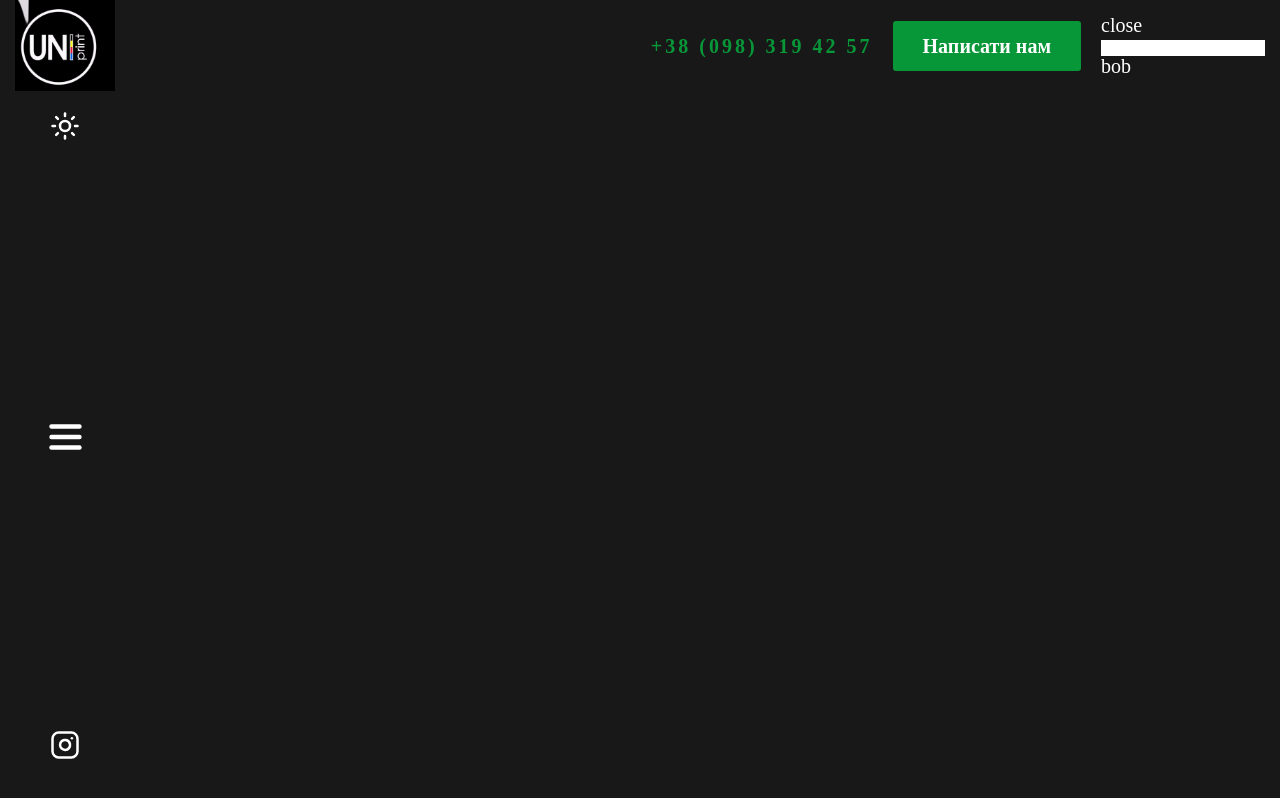
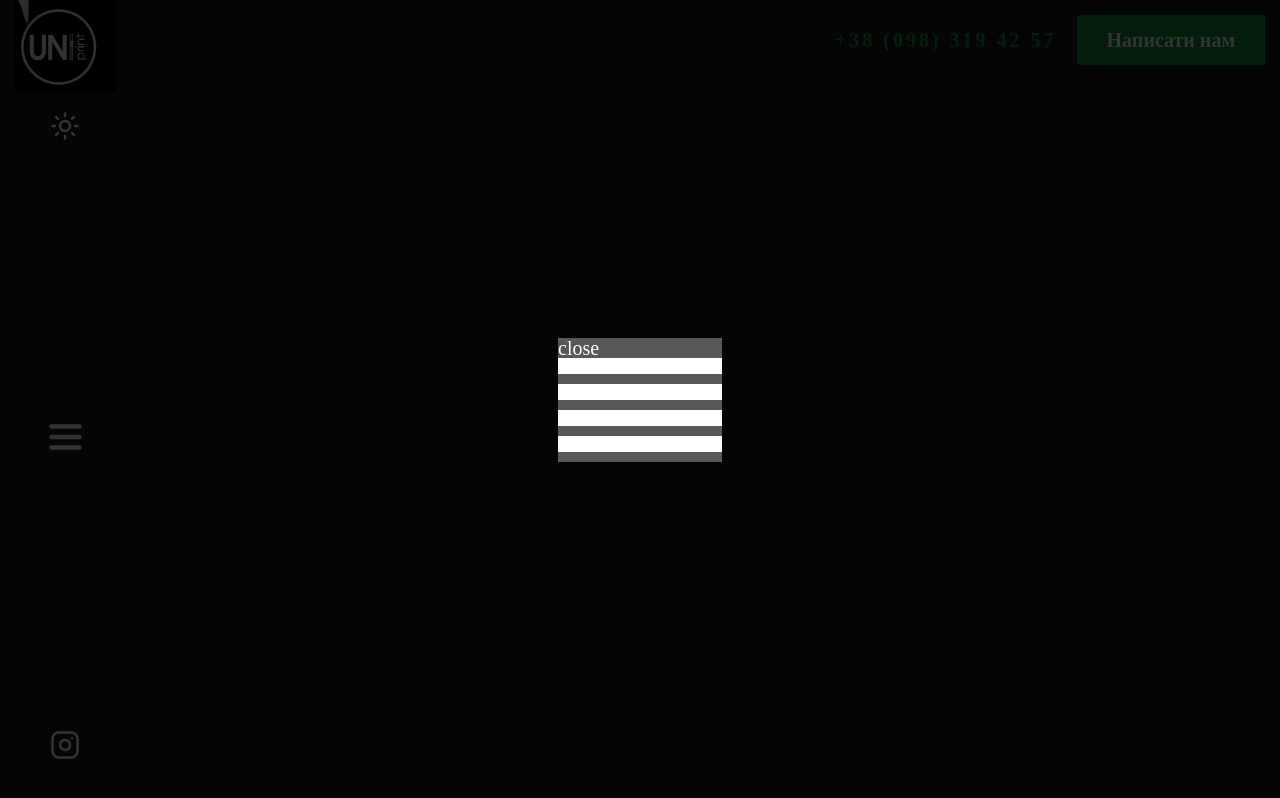
Before and after one commit to MEDOYED/uni-print, a React (Vite) app: page / in a window 1280 px wide. Both pictures are taken after a click on the button "Написати нам". Built offline with nearby package versions, Linux system fonts and the light colour scheme.

Commit message:
style(WriteUsPopup) | basic style that modal window and overlay

```diff
--- a/src/components/UI/input-name/input-name.jsx
+++ b/src/components/UI/input-name/input-name.jsx
@@ -11,7 +11,15 @@ const InputName = () => {
 
   return (
     <>
-      <input type="text" htmlFor="name" id="name" name="name" onChange={handleChange} required />
+      <input
+        className="input-name"
+        type="text"
+        htmlFor="name"
+        id="name"
+        name="name"
+        onChange={handleChange}
+        required
+      />
     </>
   );
 };
--- a/src/components/UI/input-name/input-name.scss
+++ b/src/components/UI/input-name/input-name.scss
@@ -0,0 +1,3 @@
+.input-name {
+  margin-bottom: 10px;
+}
--- a/src/components/widgets/modal-window/write-us-popup/write-us-popup.jsx
+++ b/src/components/widgets/modal-window/write-us-popup/write-us-popup.jsx
@@ -7,16 +7,17 @@ const WriteUsPopup = ({ isOpen, onClick }) => {
   return (
     <>
       <div className="write-us-popup">
-        <button onClick={onClick} className="close-window">
-          close
-        </button>
-        <form action="">
-          <InputName />
-
-          {/* <input type="tel" /> */}
-        </form>
-
-        <div>bob</div>
+        <div className="write-us-popup__content">
+          <button onClick={onClick} className="close-window">
+            close
+          </button>
+          <form className="form" action="">
+            <InputName className="input" />
+            <InputName />
+            <InputName />
+            <InputName />
+          </form>
+        </div>
       </div>
     </>
   );
--- a/src/components/widgets/modal-window/write-us-popup/write-us-popup.scss
+++ b/src/components/widgets/modal-window/write-us-popup/write-us-popup.scss
@@ -0,0 +1,23 @@
+.write-us-popup {
+  position: fixed;
+  top: 0;
+  left: 0;
+  width: 100%;
+  height: 100%;
+  background-color: rgba(0, 0, 0, 0.8);
+  display: flex;
+  justify-content: center;
+  align-items: center;
+
+  &__content {
+    background-color: #585858;
+  }
+
+  .close-window {
+  }
+
+  .form {
+    display: flex;
+    flex-direction: column;
+  }
+}
```
